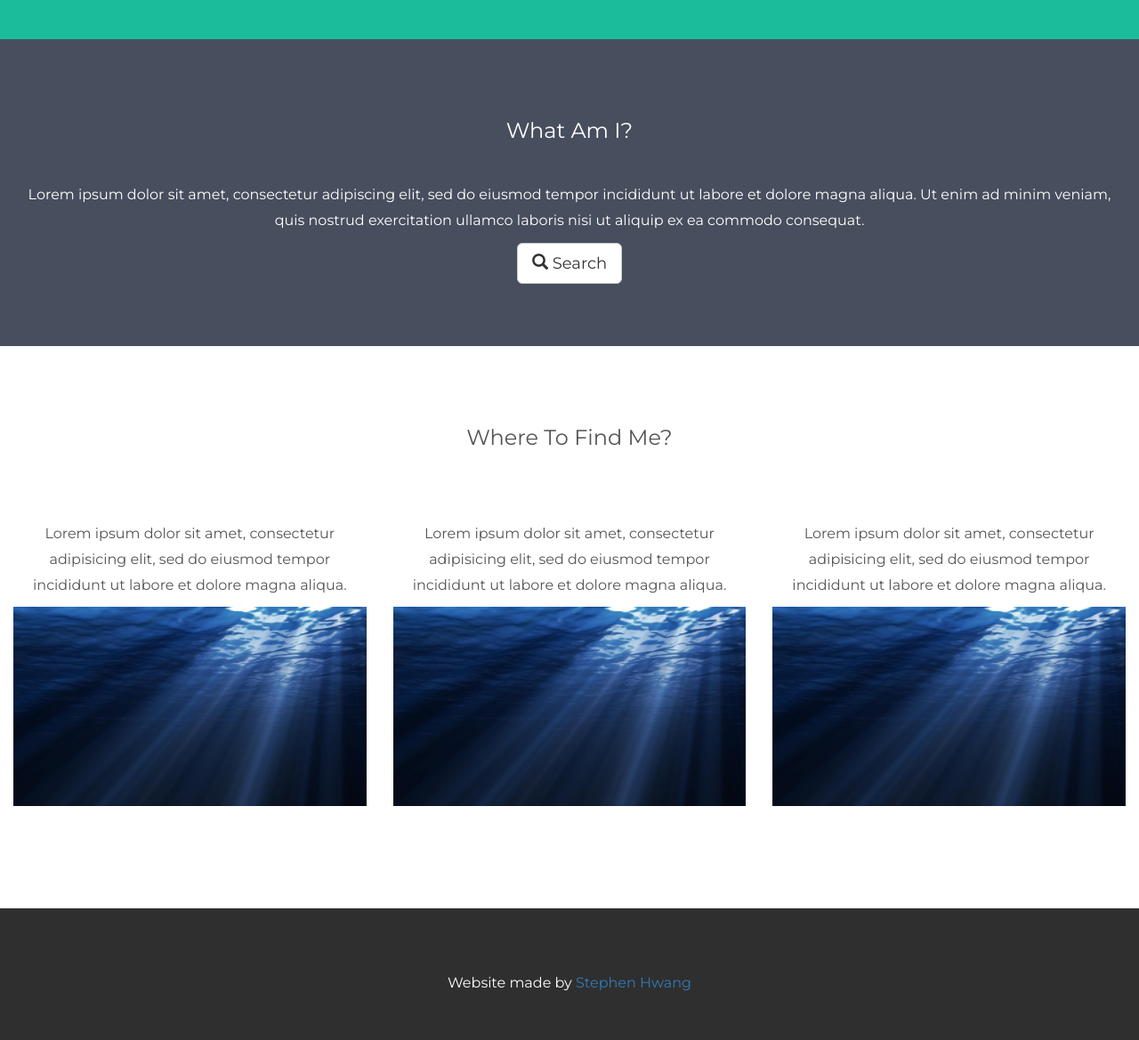
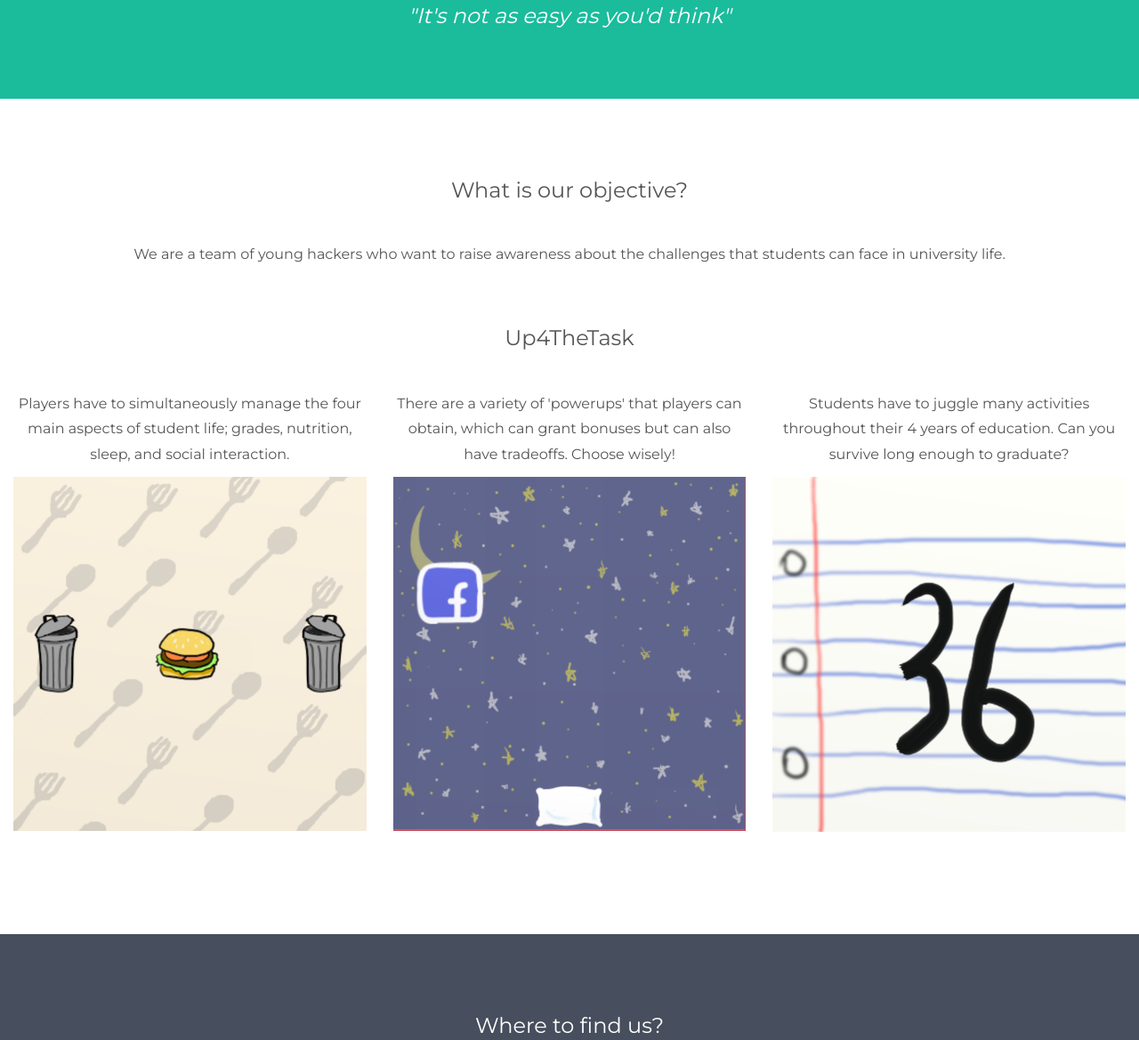
Before and after one commit to Twelvekeystrokes/schoolify, a plain HTML site: page docs/index.html in a window 1280 px wide. Shown: the part 566-1735 px from the top of the page at 89% size. Drawn offline with nearby package versions, Linux system fonts and the light colour scheme.

Commit message:
Finished Website

```diff
--- a/docs/index.html
+++ b/docs/index.html
@@ -1,7 +1,7 @@
 <!DOCTYPE html>
 <html lang="en">
 <head>
-  <title>Team JAGS</title>
+  <title>U4tC</title>
   <meta charset="utf-8">
   <meta name="viewport" content="width=device-width, initial-scale=1">
   <link rel="stylesheet" href="https://maxcdn.bootstrapcdn.com/bootstrap/3.3.7/css/bootstrap.min.css">
@@ -22,52 +22,56 @@
         <span class="icon-bar"></span>
         <span class="icon-bar"></span>
       </button>
-      <a class="navbar-brand" href="#">Me</a>
+      <a class="navbar-brand" href="../catchingz.py" download>Me</a>
     </div>
     <div class="collapse navbar-collapse" id="myNavbar">
       <ul class="nav navbar-nav navbar-right">
-        <li><a href="#">WHO</a></li>
-        <li><a href="#">WHAT</a></li>
-        <li><a href="#">WHERE</a></li>
+        <li><a href="#who">WHO</a></li>
+        <li><a href="#what">WHAT</a></li>
+        <li><a href="#where">WHERE</a></li>
       </ul>
     </div>
   </div>
 </nav>
 
 <!-- First Container -->
-<div class="container-fluid bg-1 text-center">
-  <h3 class="margin">Who Am I?</h3>
-  <img src="images/ocean.jpg" class="img-responsive img-circle margin" style="display:inline" alt="Bird" width="350" height="350">
-  <h3>I'm an ocean</h3>
+<div class="container-fluid bg-1 text-center" id="who">
+  <h3 class="margin"><strong>Up4TheChallenge</strong></h3>
+  <img src="images/logo.png" class="img-responsive margin" style="display:inline" alt="Logo" width="300" height="300">
+  <h3 class="shadow"><em>"It's not as easy as you'd think"</em></h3>
 </div>
 
 <!-- Second Container -->
-<div class="container-fluid bg-2 text-center">
-  <h3 class="margin">What Am I?</h3>
-  <p>Lorem ipsum dolor sit amet, consectetur adipiscing elit, sed do eiusmod tempor incididunt ut labore et dolore magna aliqua. Ut enim ad minim veniam, quis nostrud exercitation ullamco laboris nisi ut aliquip ex ea commodo consequat. </p>
-  <a href="images/snowymountain.jpg" class="btn btn-default btn-lg">
-    <span class="glyphicon glyphicon-search"></span> Search
-  </a>
+<div class="container-fluid bg-3 text-center" id="what">
+  <h3 class="margin">What is our objective?</h3>
+  <div class="row">
+      <p>We are a team of young hackers who want to raise awareness about the challenges that students can face
+          in university life.
+      </p> <br>
+      <h3>Up4TheTask</h3> <br>
+    <div class="col-sm-4">
+      <p>Players have to simultaneously manage the four main aspects of student life; grades, nutrition, sleep, and social interaction.</p>
+      <img src="images/hungrysample.PNG" class="img-responsive margin" style="width:100%" alt="Image">
+    </div>
+    <div class="col-sm-4">
+      <p>There are a variety of 'powerups' that players can obtain, which can grant bonuses but can also have tradeoffs. Choose wisely!</p>
+      <img src="images/sleepsample.PNG" class="img-responsive margin" style="width:100%" alt="Image">
+    </div>
+    <div class="col-sm-4">
+      <p>Students have to juggle many activities throughout their 4 years of education.
+            Can you survive long enough to graduate?</p>
+      <img src="images/gradesample.PNG" class="img-responsive margin" style="width:100%" alt="Image">
+    </div>
+  </div>
 </div>
 
 <!-- Third Container (Grid) -->
-<div class="container-fluid bg-3 text-center">
-  <h3 class="margin">Where To Find Me?</h3><br>
-  <div class="row">
-    <div class="col-sm-4">
-      <p>Lorem ipsum dolor sit amet, consectetur adipisicing elit, sed do eiusmod tempor incididunt ut labore et dolore magna aliqua.</p>
-      <img src="images/ocean.jpg" class="img-responsive margin" style="width:100%" alt="Image">
-    </div>
-    <div class="col-sm-4">
-      <p>Lorem ipsum dolor sit amet, consectetur adipisicing elit, sed do eiusmod tempor incididunt ut labore et dolore magna aliqua.</p>
-      <img src="images/ocean.jpg" class="img-responsive margin" style="width:100%" alt="Image">
-    </div>
-    <div class="col-sm-4">
-      <p>Lorem ipsum dolor sit amet, consectetur adipisicing elit, sed do eiusmod tempor incididunt ut labore et dolore magna aliqua.</p>
-      <img src="images/ocean.jpg" class="img-responsive margin" style="width:100%" alt="Image">
-    </div>
+<div class="container-fluid bg-2 text-center" id="where">
+    <h3 class="margin">Where to find us?</h3>
+    <a href="mailto:support@up4thetask.com" class="btn btn-default btn-lg">
+      <span class="glyphicon"></span> support@up4thetask.com
+    </a>
   </div>
-</div>
 
 <!-- Footer -->
 <footer class="container-fluid bg-4 text-center">
--- a/docs/style.css
+++ b/docs/style.css
@@ -5,6 +5,7 @@ body {
 }
 p {font-size: 16px;}
 .margin {margin-bottom: 45px;}
+
 .bg-1 {
     background-color: #1abc9c; /* Green */
     color: #ffffff;
```
Also changed, not shown: docs/images/gradesample.PNG (added), docs/images/hungrysample.PNG (added), docs/images/logo.png (added), docs/images/ocean.jpg (deleted), docs/images/sleepsample.PNG (added), docs/images/snowymountain.jpg (deleted), docs/images/stephenpp.JPG (deleted), docs/images/waterloo1.jpg (deleted), 1 other file.
